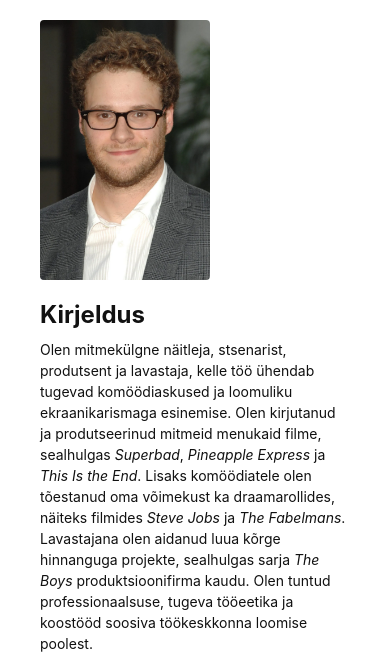
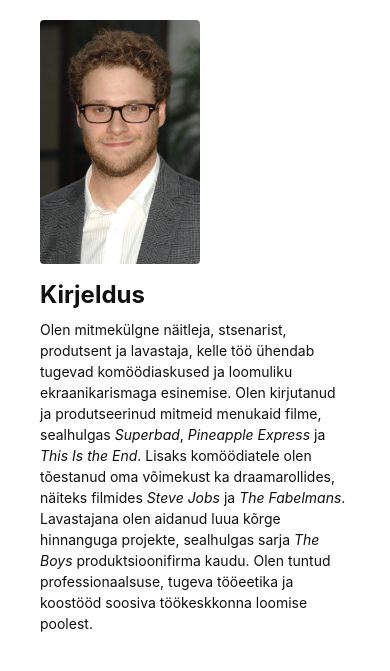
Before and after one commit to KrisHenri/rke129krishenrijarviweek8, a plain HTML site: page index.html in a window 390 px wide. Shown: the part 158-829 px from the top of the page. Drawn offline with Linux system fonts and the light colour scheme; files that its build step writes are made by us from their sources.

Commit message:
Improve profile photo styling for responsiveness
Updated profile photo styles for better responsiveness.

```diff
--- a/css/style.css
+++ b/css/style.css
@@ -60,12 +60,17 @@ body {
   margin-bottom: 40px;
 }
 
+.profile-photo {
+  max-width: 160px;
+}
+
 .profile-photo img {
-  width: 180px;
-  height: 275px;
-  object-fit: cover;
+  max-width: 100% !important;
+  height: auto !important;
+  display: block;
   border-radius: 4px;
 }
+
 
 .profile-summary h2 {
   margin: 0 0 10px;
```
